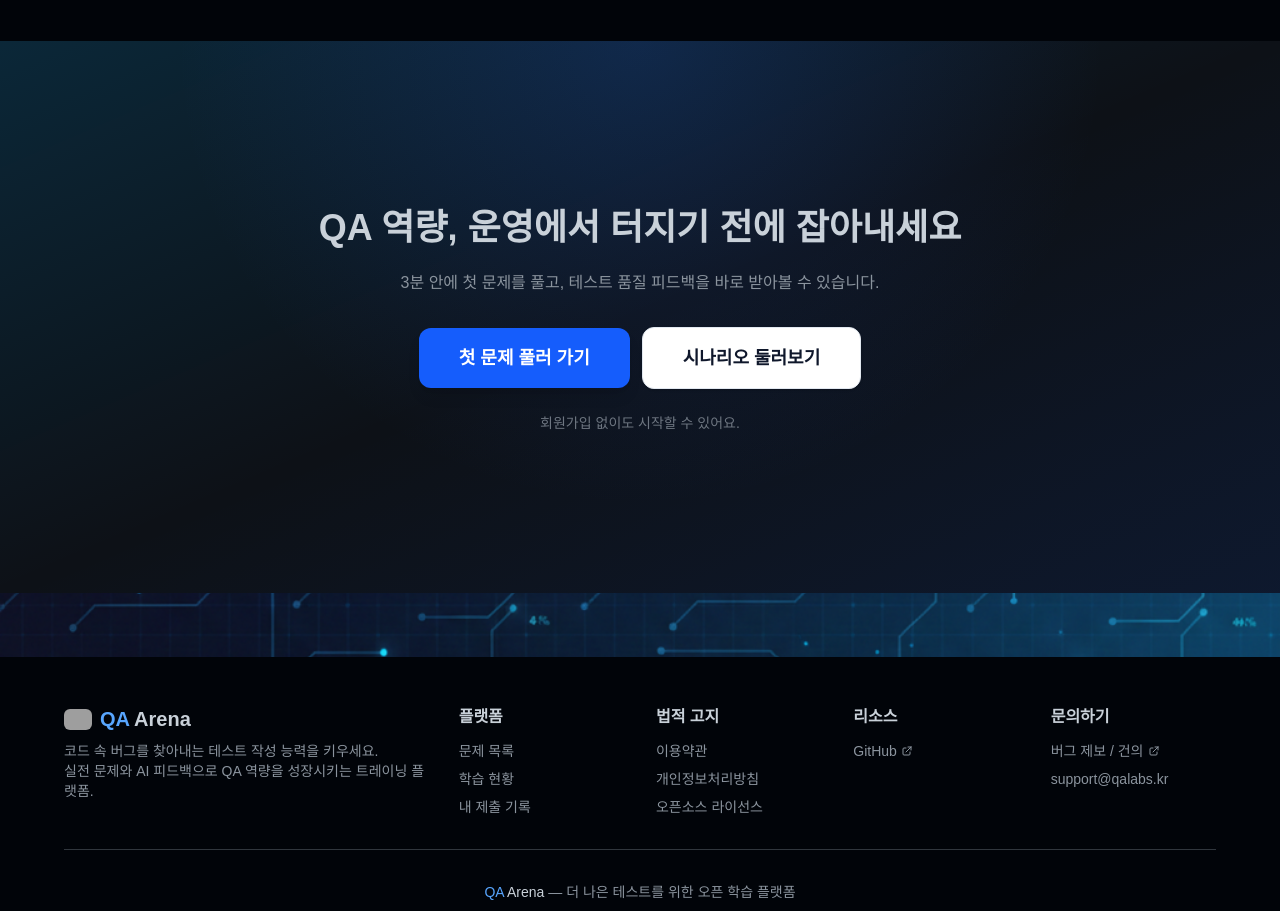
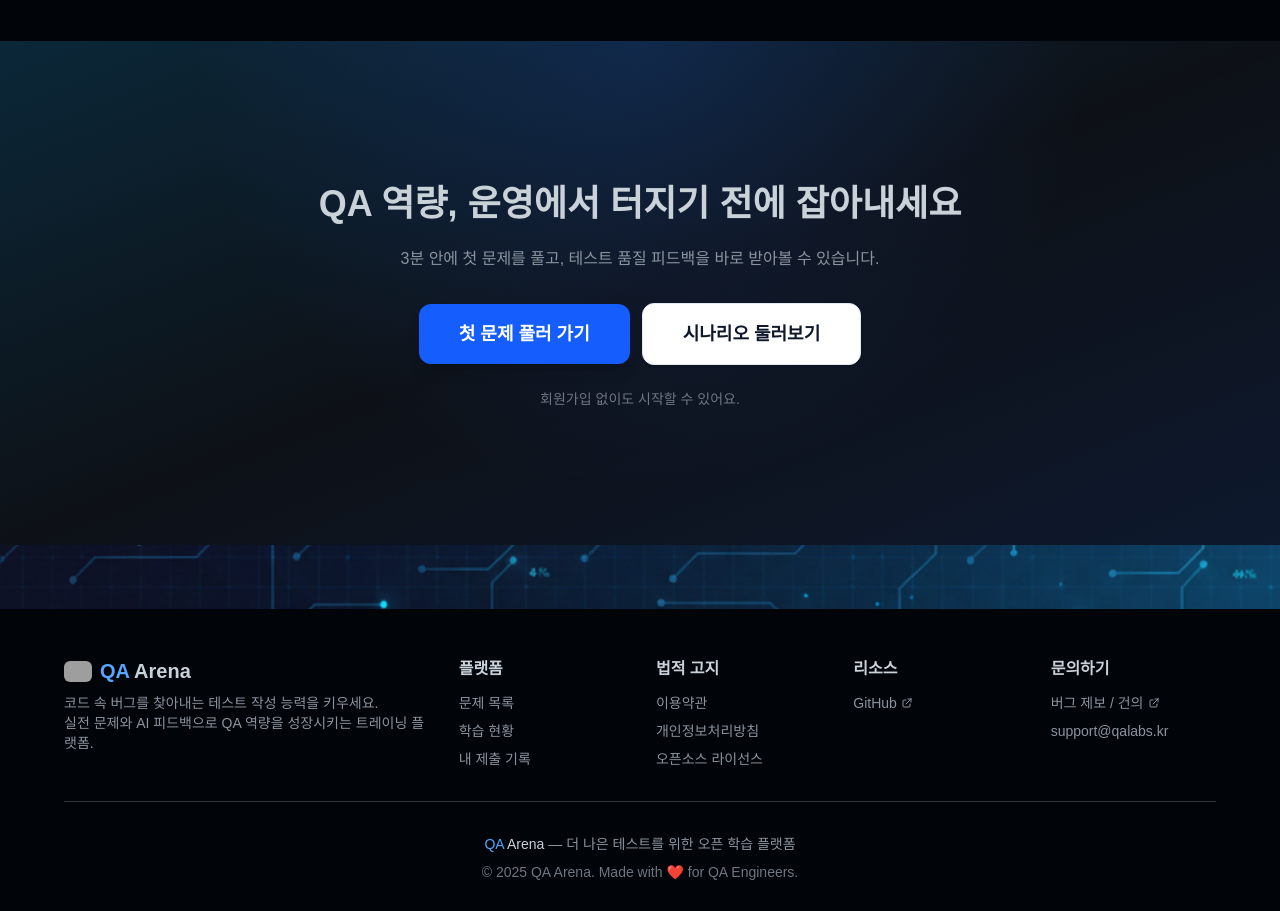
Before and after one commit to JunghyunRyu/qa_labs, a Next.js app in the folder frontend/: page / in a window 1280 px wide. Shown: the part 3580-4491 px from the top of the page. Built offline with nearby package versions, Linux system fonts and the light colour scheme; no server answers; grey boxes are pictures that could not be loaded.

Commit message:
style(home): Final CTA 섹션 패딩 중간값 조정 (py-12/14)

```diff
--- a/frontend/app/page.tsx
+++ b/frontend/app/page.tsx
@@ -523,7 +523,7 @@ export default function Home() {
   <div className="pointer-events-none absolute inset-0 bg-gradient-to-br from-sky-500/15 via-transparent to-blue-600/10 dark:from-transparent dark:via-transparent dark:to-transparent" />
   <div className="pointer-events-none absolute inset-0 bg-[radial-gradient(circle_at_50%_0%,rgba(37,99,235,0.18),transparent_55%)] dark:bg-transparent" />
 
-  <div className="section-container relative !max-w-4xl text-center py-16 sm:py-20">
+  <div className="section-container relative !max-w-4xl text-center py-12 sm:py-14">
     <h2 className="section-title mb-4 text-slate-900 dark:text-white">
       QA 역량, 운영에서 터지기 전에 잡아내세요
     </h2>
```
